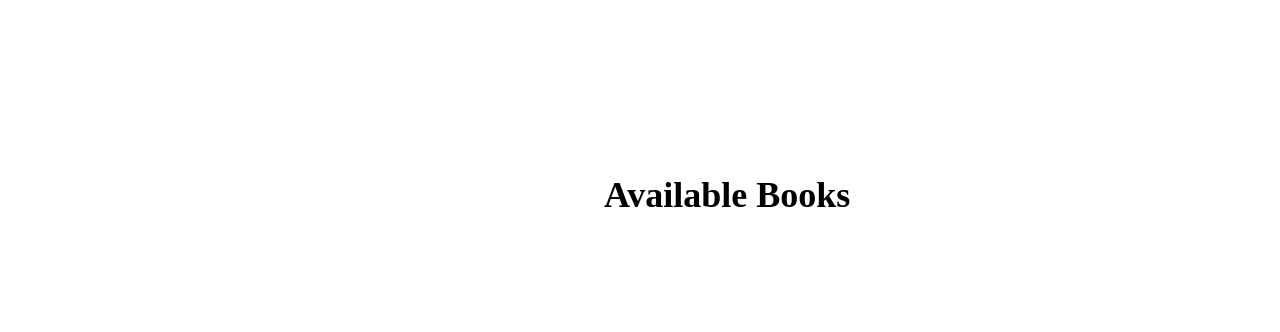
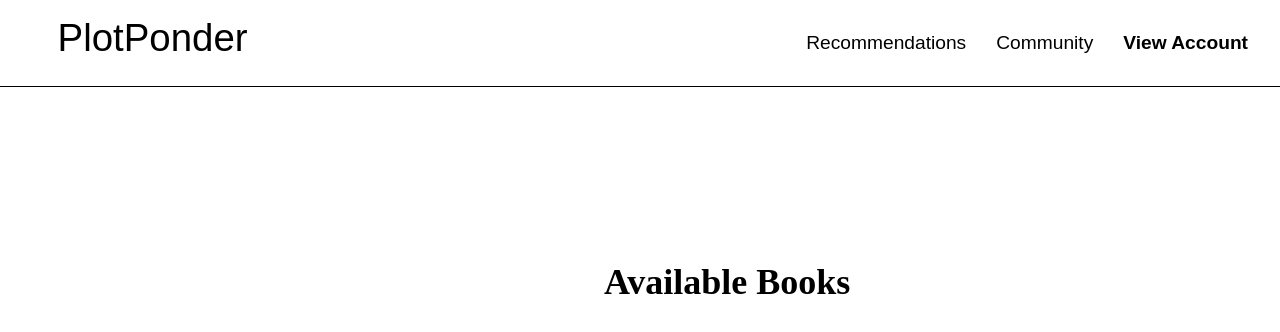
Before and after one commit to sahiti-akella/SENG401FinalProject, a React (Create React App) app in the folder plotponder/: page /Account/AddBook in a window 1280 px wide. Shown: the top 332 px of the page. Built offline with nearby package versions, Linux system fonts and the light colour scheme; no server answers.

Commit message:
Navbar applied to bookbot and addbook pages

```diff
--- a/plotponder/src/components/pages/AddBook.js
+++ b/plotponder/src/components/pages/AddBook.js
@@ -3,6 +3,7 @@
 import React, { useState, useEffect } from "react";
 import { Link } from 'react-router-dom';
 import "../addbook.css";
+import Navbar from "../Navbar";
 
 export default function AddBook(props) {
   const [books, setBooks] = useState([]);
@@ -31,7 +32,9 @@ export default function AddBook(props) {
   ];
 
   return (
-    <div className="MacbookPro14UserAccount">
+    <div>
+      <Navbar />
+      <div className="MacbookPro14UserAccount">
       <div className="AvailableBooks" style={{ left: 604, top: 174, position: 'absolute', color: 'black', fontSize: 36, fontFamily: 'Inika', fontWeight: '700', wordWrap: 'break-word' }}>Available Books</div>
 
       {books.map((book, index) => {
@@ -56,5 +59,7 @@ export default function AddBook(props) {
         );
       })}
     </div>
+    </div>
+
   );
 }
--- a/plotponder/src/components/pages/BookBot.js
+++ b/plotponder/src/components/pages/BookBot.js
@@ -1,5 +1,6 @@
 import React, { useState } from 'react';
 import axios from 'axios';
+import Navbar from '../Navbar';
 
 function BookBot() {
     const [prompt, setPrompt] = useState("");
@@ -18,7 +19,7 @@ function BookBot() {
 
     return (
         <div>
-
+            <Navbar />
             <div>
                 <h2>Response:</h2>
                 <p>{response}</p>
```
